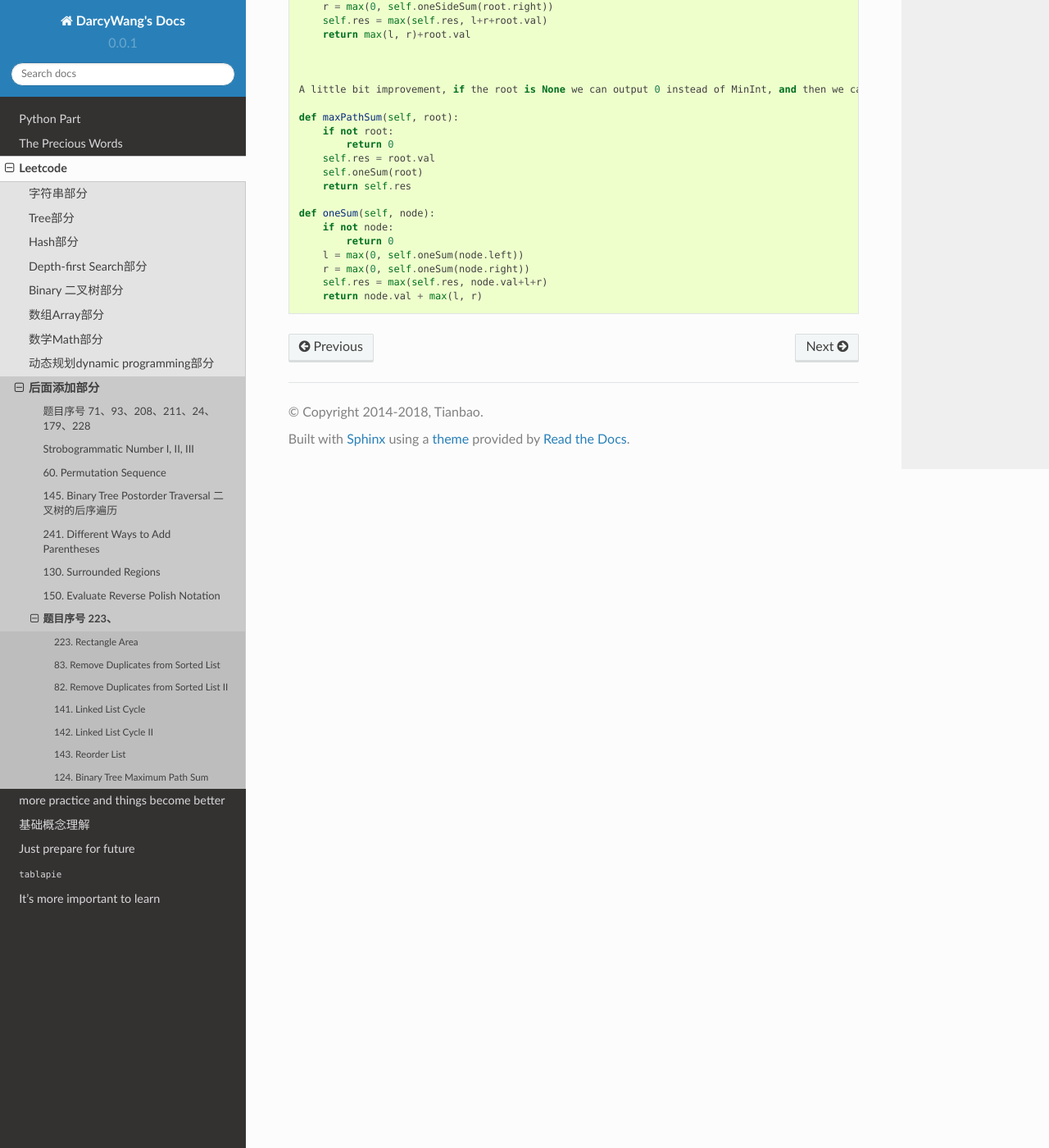
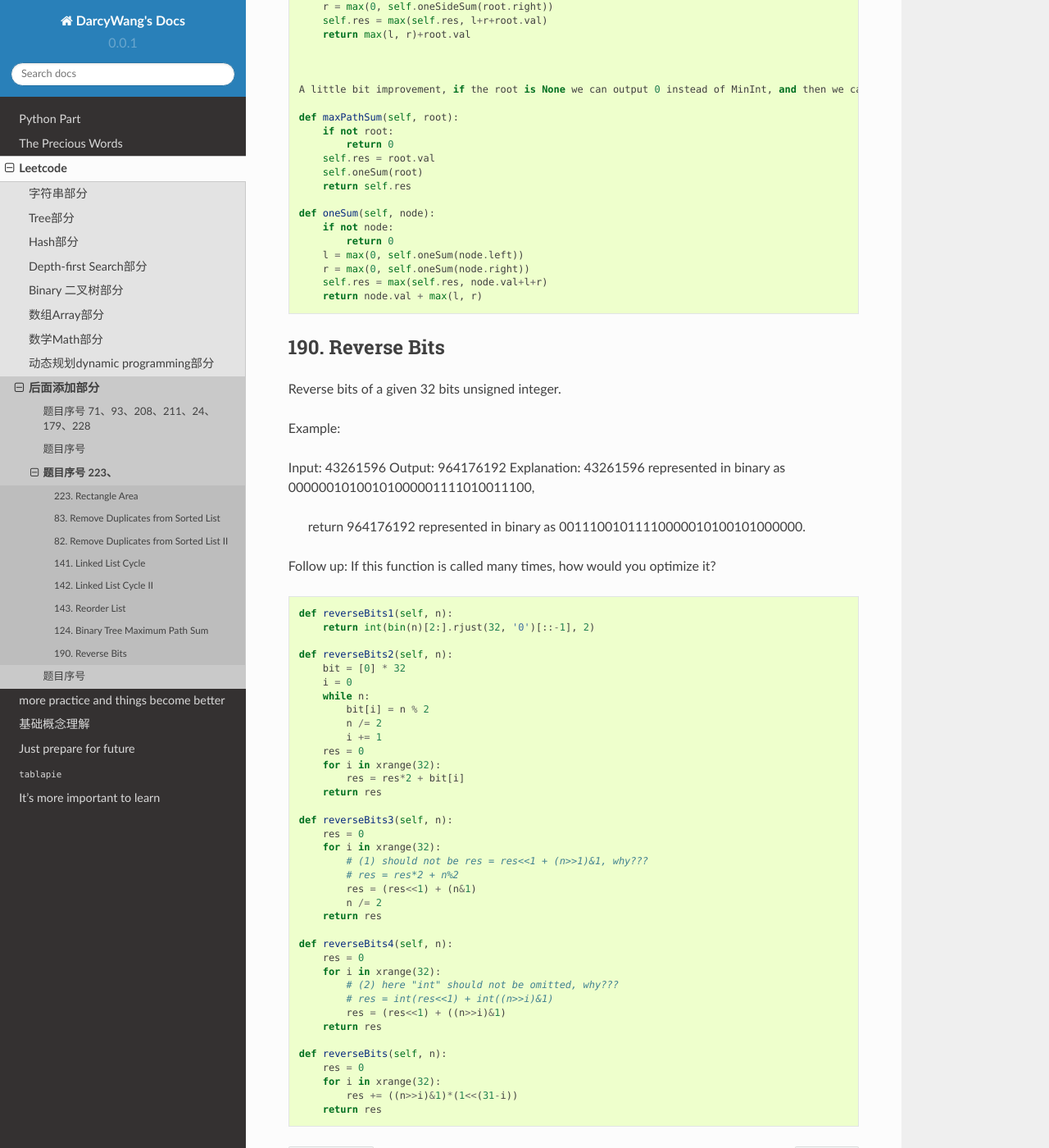
Before and after one commit to darcyWang/tianbao, a Sphinx documentation site: the page built from source/leetcode/other/partthree.rst, in a window 1280 px wide and 1400 px high, scrolled down 9339 px. Shown: the whole window at 82% size. Built offline with Sphinx 7.4.7 and the Read the Docs theme 2.0.0, drawn with Linux system fonts in a browser that asks for light colours.

Commit message:
Initial commit

```diff
--- a/source/leetcode/other/index.rst
+++ b/source/leetcode/other/index.rst
@@ -10,3 +10,4 @@
    partone.rst
    parttwo.rst
    partthree.rst
+   partfour.rst
--- a/source/leetcode/other/partthree.rst
+++ b/source/leetcode/other/partthree.rst
@@ -549,3 +549,61 @@ Example 2:
         r = max(0, self.oneSum(node.right))
         self.res = max(self.res, node.val+l+r)
         return node.val + max(l, r)
+
+
+190. Reverse Bits
+-----------------
+
+
+
+Reverse bits of a given 32 bits unsigned integer.
+
+Example:
+
+Input: 43261596
+Output: 964176192
+Explanation: 43261596 represented in binary as 00000010100101000001111010011100,
+             return 964176192 represented in binary as 00111001011110000010100101000000.
+Follow up:
+If this function is called many times, how would you optimize it?
+
+
+.. code-block:: python
+
+    def reverseBits1(self, n):
+        return int(bin(n)[2:].rjust(32, '0')[::-1], 2)
+
+    def reverseBits2(self, n):
+        bit = [0] * 32
+        i = 0
+        while n:
+            bit[i] = n % 2
+            n /= 2
+            i += 1
+        res = 0
+        for i in xrange(32):
+            res = res*2 + bit[i]
+        return res
+
+    def reverseBits3(self, n):
+        res = 0
+        for i in xrange(32):
+            # (1) should not be res = res<<1 + (n>>1)&1, why???
+            # res = res*2 + n%2
+            res = (res<<1) + (n&1)
+            n /= 2
+        return res
+
+    def reverseBits4(self, n):
+        res = 0
+        for i in xrange(32):
+            # (2) here "int" should not be omitted, why???
+            # res = int(res<<1) + int((n>>i)&1)
+            res = (res<<1) + ((n>>i)&1)
+        return res
+
+    def reverseBits(self, n):
+        res = 0
+        for i in xrange(32):
+            res += ((n>>i)&1)*(1<<(31-i))
+        return res
--- a/source/leetcode/other/parttwo.rst
+++ b/source/leetcode/other/parttwo.rst
@@ -1,3 +1,6 @@
+题目序号
+============================================================
+
 
 
 
```
Also changed, not shown: source/leetcode/math/mfour.rst (+23 -0 lines), source/leetcode/other/partfour.rst (added, +280 -0 lines), source/leetcode/string/stringthree.rst (+78 -0 lines).
